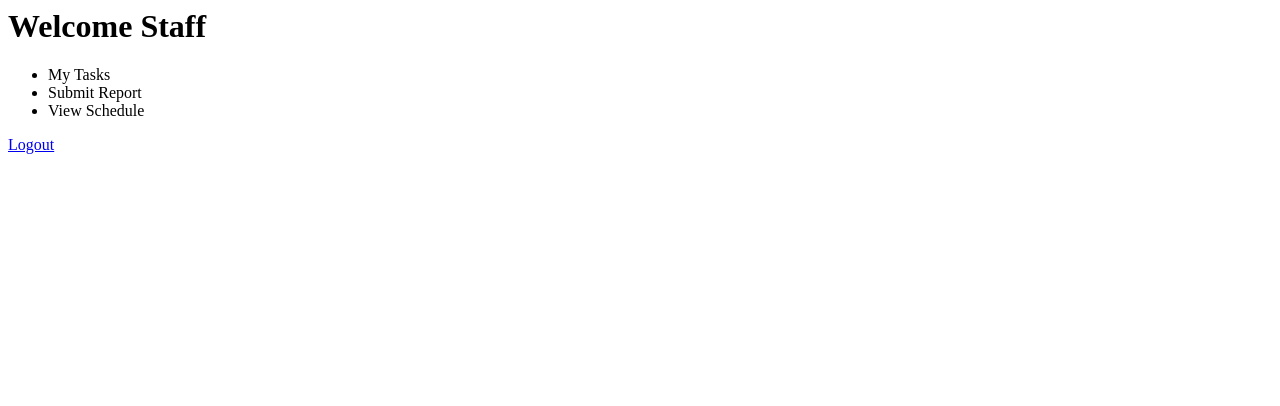
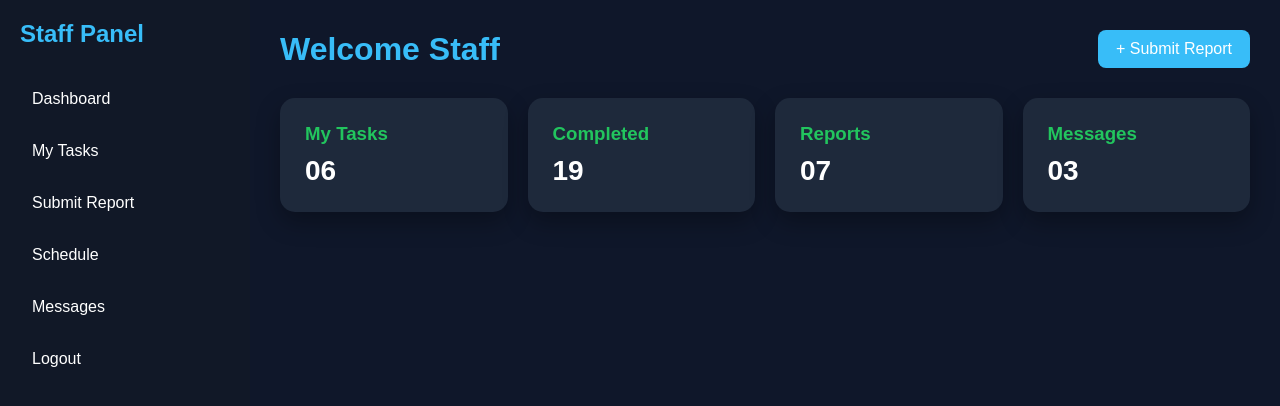
Before and after one commit to sadick-koyo/MjasiliaProject, a PHP site: page /dashboard/staff.php in a window 1280 px wide. Shown: the top 406 px of the page. Run offline with PHP 8.4, Linux system fonts and the light colour scheme; the visitor is signed in with stand-in values (Sample User, id 1).

Commit message:
Update staff.php

```diff
--- a/dashboard/staff.php
+++ b/dashboard/staff.php
@@ -7,11 +7,63 @@ if(!isset($_SESSION['role']) || $_SESSION['role'] != 'staff'){
 }
 ?>
 
-<h1>Welcome Staff</h1>
-<ul>
-<li>My Tasks</li>
-<li>Submit Report</li>
-<li>View Schedule</li>
-</ul>
+<!DOCTYPE html>
+<html>
+<head>
+<title>Staff Dashboard</title>
+<link rel="stylesheet" href="../assets/css/style.css">
+</head>
+<body>
 
-<a href="../logout.php">Logout</a>
+<div class="container">
+
+    <!-- Sidebar -->
+    <div class="sidebar">
+        <h2>Staff Panel</h2>
+
+        <a href="#">Dashboard</a>
+        <a href="#">My Tasks</a>
+        <a href="#">Submit Report</a>
+        <a href="#">Schedule</a>
+        <a href="#">Messages</a>
+        <a href="../logout.php">Logout</a>
+    </div>
+
+    <!-- Main -->
+    <div class="main">
+
+        <div class="header">
+            <h1>Welcome Staff</h1>
+            <a href="#" class="btn">+ Submit Report</a>
+        </div>
+
+        <div class="cards">
+
+            <div class="card">
+                <h3>My Tasks</h3>
+                <p>06</p>
+            </div>
+
+            <div class="card">
+                <h3>Completed</h3>
+                <p>19</p>
+            </div>
+
+            <div class="card">
+                <h3>Reports</h3>
+                <p>07</p>
+            </div>
+
+            <div class="card">
+                <h3>Messages</h3>
+                <p>03</p>
+            </div>
+
+        </div>
+
+    </div>
+
+</div>
+
+</body>
+</html>
```
